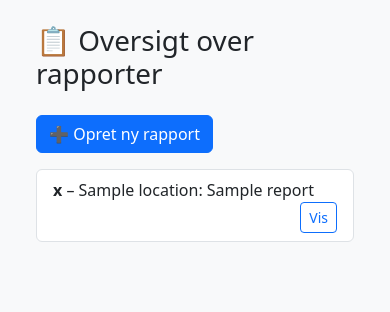
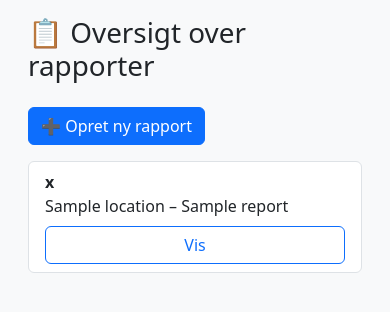
Before and after one commit to Simonsen9430/bjaergningsrapport, a Python web app: template templates/rapporter.html in a window 390 px wide. Shown: the top 312 px of the page. Run offline with Jinja, Linux system fonts and the light colour scheme; the template is opened without the code that fills it: most values are stand-ins (such as "Sample title", 1, 10 or a date in 2020).

Commit message:
Mobilvenlig rapport-oversigt

```diff
--- a/templates/rapporter.html
+++ b/templates/rapporter.html
@@ -3,24 +3,28 @@
 <head>
     <meta charset="UTF-8">
     <title>Rapporter</title>
+    <meta name="viewport" content="width=device-width, initial-scale=1">
     <link href="https://cdn.jsdelivr.net/npm/bootstrap@5.3.2/dist/css/bootstrap.min.css" rel="stylesheet">
 </head>
-<body class="p-4 bg-light">
+<body class="bg-light p-3">
     <div class="container">
         <h1 class="mb-4">📋 Oversigt over rapporter</h1>
         <a href="/" class="btn btn-primary mb-3">➕ Opret ny rapport</a>
 
         {% if reports %}
-            <ul class="list-group">
-            {% for id, timestamp, location, subject in reports %}
-                <li class="list-group-item">
-                    <strong>{{ timestamp[:16].replace("T", " ") }}</strong> – {{ location }}: {{ subject }}
-                    <a href="/rapport/{{ id }}" class="btn btn-sm btn-outline-primary float-end">Vis</a>
-                </li>
-            {% endfor %}
-            </ul>
+            <div class="list-group">
+                {% for id, timestamp, location, subject in reports %}
+                <div class="list-group-item d-flex flex-column flex-md-row justify-content-between align-items-md-center mb-2">
+                    <div>
+                        <strong>{{ timestamp[:16].replace("T", " ") }}</strong><br>
+                        {{ location }} – {{ subject }}
+                    </div>
+                    <a href="/rapport/{{ id }}" class="btn btn-outline-primary mt-2 mt-md-0">Vis</a>
+                </div>
+                {% endfor %}
+            </div>
         {% else %}
-            <p>Ingen rapporter endnu.</p>
+            <p class="text-muted">Ingen rapporter endnu.</p>
         {% endif %}
     </div>
 </body>
```
